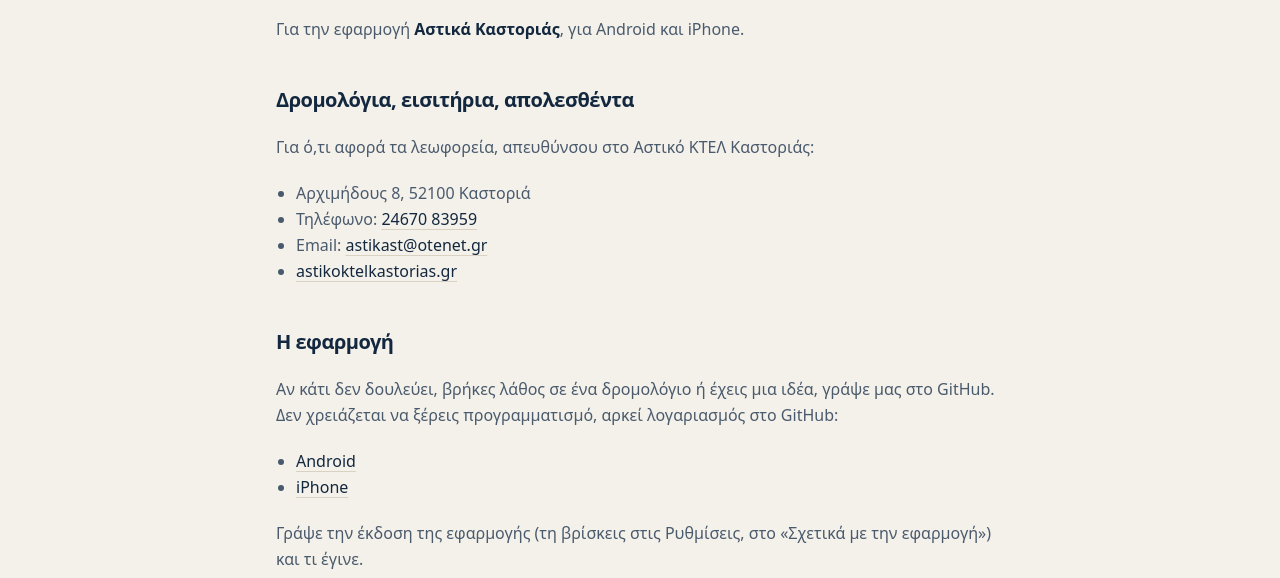
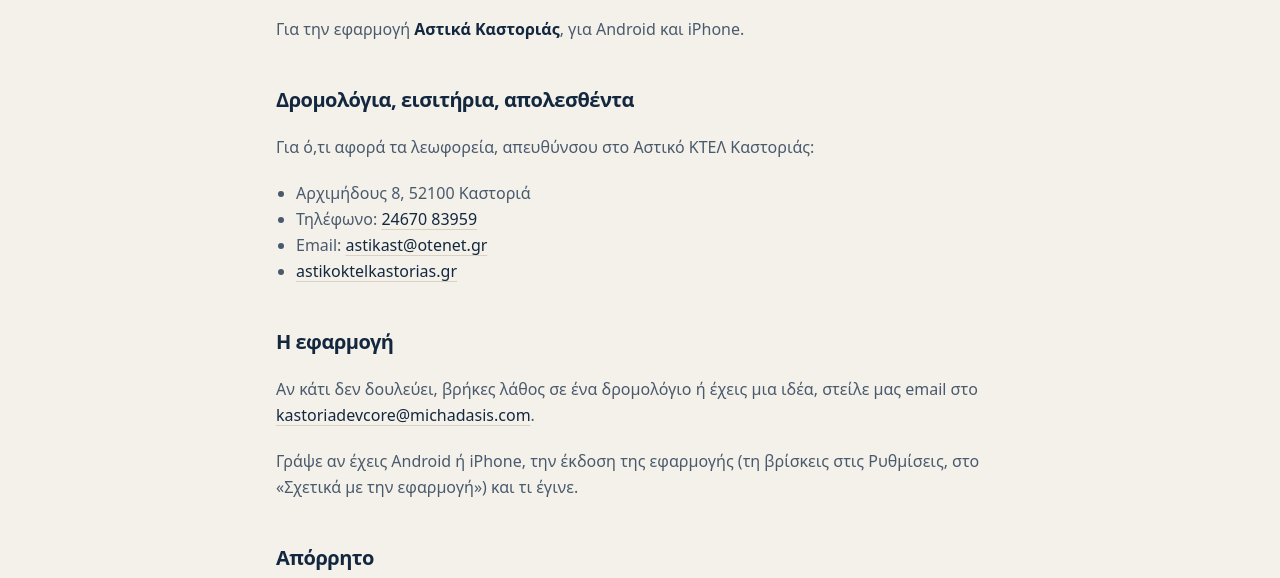
Before and after one commit to Kastoria-Dev-Core/Kastoria-Dev-Core.github.io, an Astro site: page /support in a window 1280 px wide. Shown: the part 222-800 px from the top of the page. Built offline with nearby package versions, Linux system fonts and the light colour scheme; Astro itself is replaced by a stand-in of ours.

Commit message:
Support: email the team instead of opening a GitHub issue

```diff
--- a/src/pages/en/support.astro
+++ b/src/pages/en/support.astro
@@ -15,15 +15,8 @@ import TextPage from "../../layouts/TextPage.astro";
   </ul>
 
   <h2>The app</h2>
-  <p>
-    If something doesn't work, you found a mistake in a timetable, or you have an idea, write to us on GitHub. You don't need to
-    know how to code, just a GitHub account:
-  </p>
-  <ul>
-    <li><a href="https://github.com/Kastoria-Dev-Core/astiko-ktel-kastorias-app/issues/new">Android</a></li>
-    <li><a href="https://github.com/Kastoria-Dev-Core/astiko-ktel-kastorias-ios/issues/new">iPhone</a></li>
-  </ul>
-  <p>Tell us the app's version (in Settings, under "About this app") and what happened.</p>
+  <p>If something doesn't work, you found a mistake in a timetable, or you have an idea, email us at <a href="mailto:kastoriadevcore@michadasis.com">kastoriadevcore@michadasis.com</a>.</p>
+  <p>Tell us whether you have Android or an iPhone, the app's version (in Settings, under "About this app") and what happened.</p>
 
   <h2>Privacy</h2>
   <p>The app collects no personal data. See the <a href="/en/privacy/">privacy policy</a>.</p>
--- a/src/pages/support.astro
+++ b/src/pages/support.astro
@@ -15,15 +15,11 @@ import TextPage from "../layouts/TextPage.astro";
   </ul>
 
   <h2>Η εφαρμογή</h2>
+  <p>Αν κάτι δεν δουλεύει, βρήκες λάθος σε ένα δρομολόγιο ή έχεις μια ιδέα, στείλε μας email στο <a href="mailto:kastoriadevcore@michadasis.com">kastoriadevcore@michadasis.com</a>.</p>
   <p>
-    Αν κάτι δεν δουλεύει, βρήκες λάθος σε ένα δρομολόγιο ή έχεις μια ιδέα, γράψε μας στο GitHub. Δεν χρειάζεται να ξέρεις
-    προγραμματισμό, αρκεί λογαριασμός στο GitHub:
+    Γράψε αν έχεις Android ή iPhone, την έκδοση της εφαρμογής (τη βρίσκεις στις Ρυθμίσεις, στο «Σχετικά με την εφαρμογή») και
+    τι έγινε.
   </p>
-  <ul>
-    <li><a href="https://github.com/Kastoria-Dev-Core/astiko-ktel-kastorias-app/issues/new">Android</a></li>
-    <li><a href="https://github.com/Kastoria-Dev-Core/astiko-ktel-kastorias-ios/issues/new">iPhone</a></li>
-  </ul>
-  <p>Γράψε την έκδοση της εφαρμογής (τη βρίσκεις στις Ρυθμίσεις, στο «Σχετικά με την εφαρμογή») και τι έγινε.</p>
 
   <h2>Απόρρητο</h2>
   <p>Η εφαρμογή δεν συλλέγει προσωπικά δεδομένα. Δες την <a href="/privacy/">πολιτική απορρήτου</a>.</p>
```
